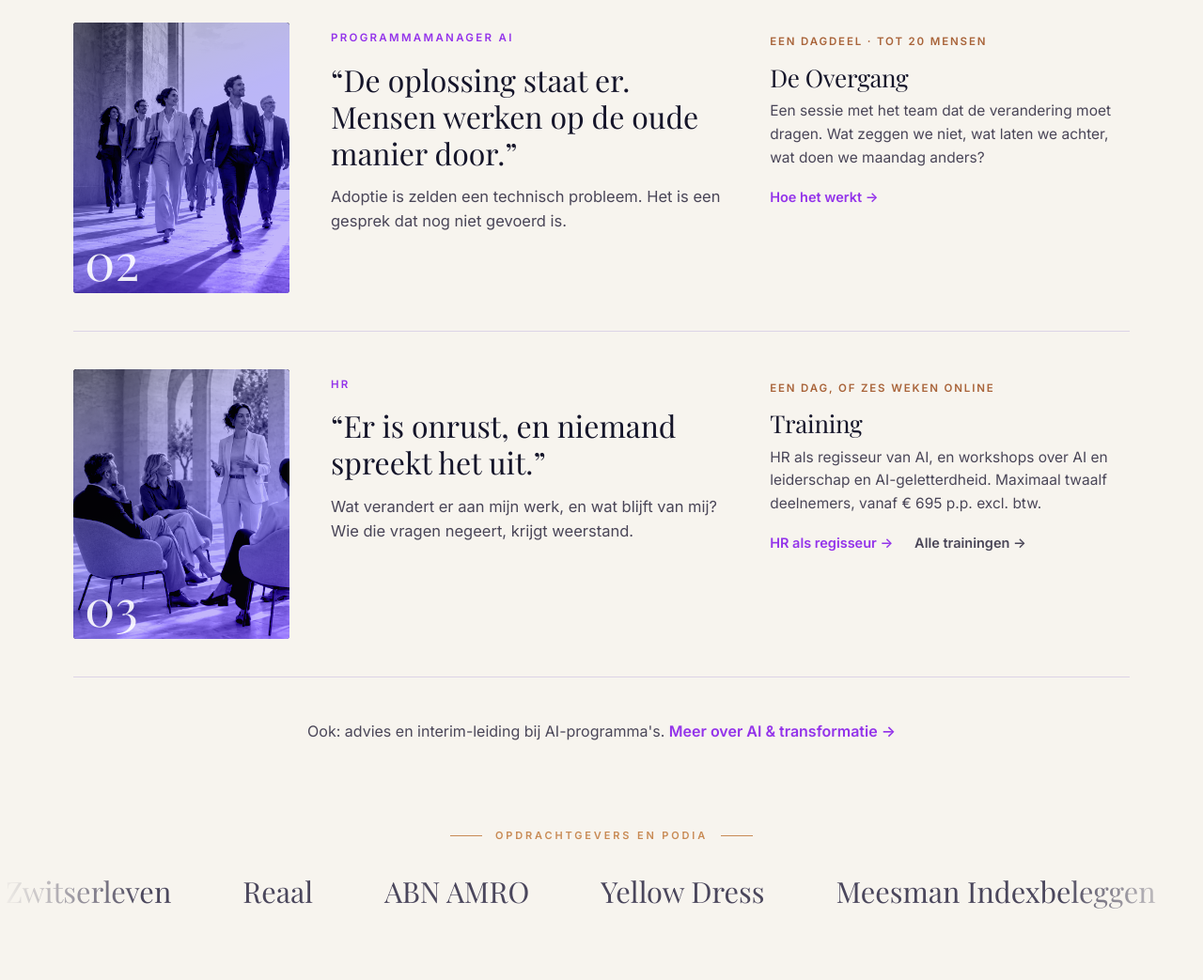
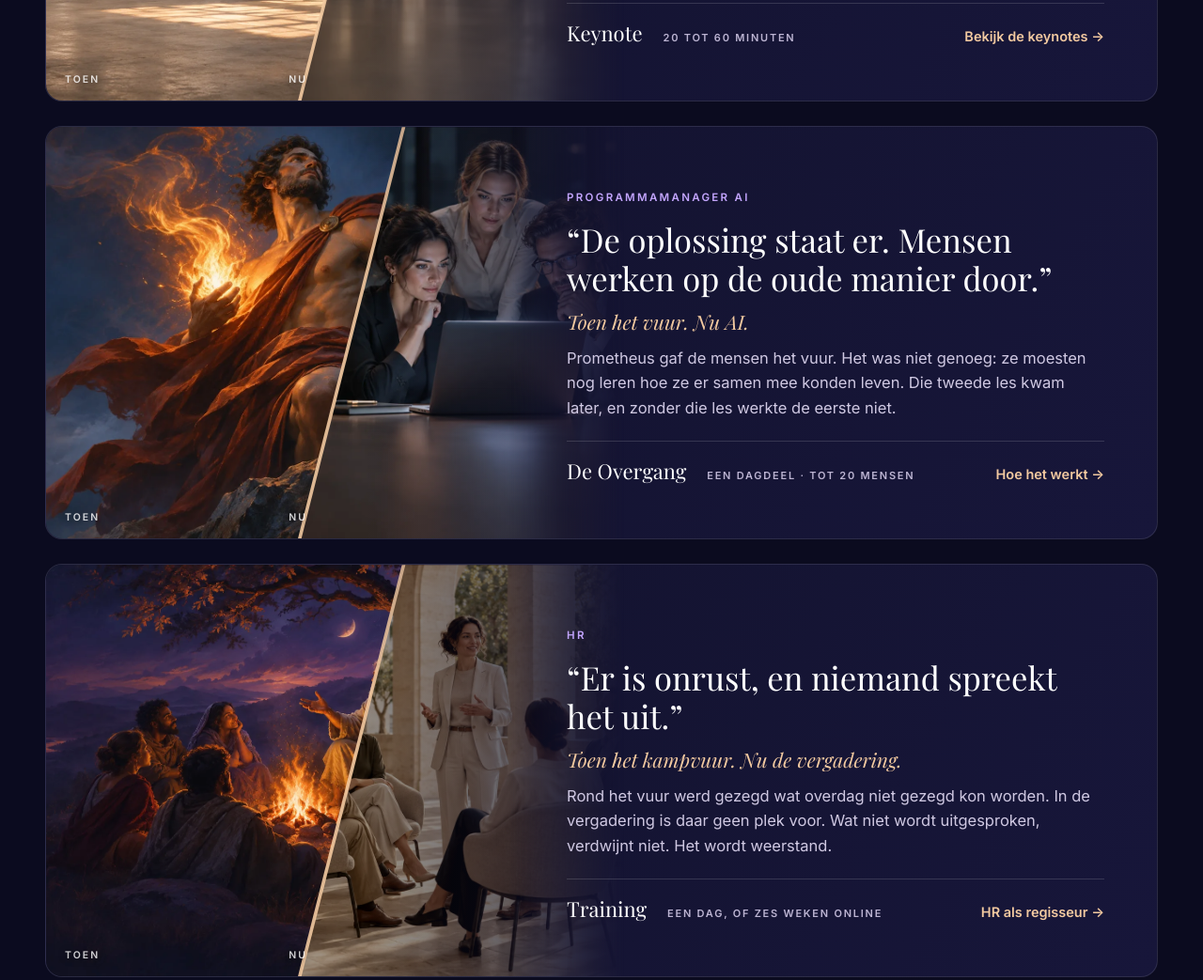
Before and after one commit to 197701010/black-elephant-site, a plain HTML site: page index.html in a window 1280 px wide. Shown: the part 1411-2454 px from the top of the page at 94% size. Drawn offline with Linux system fonts and the light colour scheme.

Commit message:
v32 herken-blok toen en nu

```diff
--- a/index.html
+++ b/index.html
@@ -172,25 +172,34 @@ body{background:var(--night)}
 .wie{background:var(--paper);padding:100px 0 80px;color:var(--ink);overflow:hidden}
 .wie>.wrap{text-align:center}
 .wie h2{font-size:clamp(32px,3.8vw,50px);margin:10px 0 20px;color:var(--ink)}
-.rijen{max-width:1180px;margin:34px auto 0;padding:0 28px}
-.rij{display:grid;grid-template-columns:230px 1.05fr .95fr;gap:44px;align-items:start;padding:40px 0;border-top:1px solid #DCD3E6}
-.rij:last-child{border-bottom:1px solid #DCD3E6}
-.rij .bld{display:block;position:relative;aspect-ratio:4/5;overflow:hidden;border-radius:3px;background:linear-gradient(160deg,#0B0B1E 0%,#2A2380 60%,#6D4BD8)}
-.rij .bld img{width:100%;height:100%;object-fit:cover;display:block;filter:grayscale(1) contrast(1.3) brightness(.78);mix-blend-mode:luminosity;opacity:.95;transition:transform 1.2s cubic-bezier(.2,.7,.2,1)}
-.rij:hover .bld img{transform:scale(1.05)}
-.rij .nr{position:absolute;left:12px;bottom:8px;z-index:2;font:400 54px/1 var(--serif);color:#fff;opacity:.9}
-.rij .rol{font:600 11.5px var(--sans);letter-spacing:.2em;text-transform:uppercase;color:var(--plum)}
-.rij blockquote{font:400 clamp(25px,2.5vw,34px)/1.22 var(--serif);margin:12px 0 14px;padding:0;border:0;color:var(--ink)}
-.rij .qq>p{color:var(--ink-2);font-size:16.5px;line-height:1.6;margin:0}
-.rij .bod{padding-top:4px}
-.rij .bod .k{font:600 11.5px var(--sans);letter-spacing:.16em;text-transform:uppercase;color:#A9643A}
-.rij .bod h3{font:400 26px/1.2 var(--serif);margin:10px 0 8px;color:var(--ink)}
-.rij .bod p{color:var(--ink-2);font-size:15.5px;line-height:1.6;margin:0 0 14px}
-.rij .go{font:600 14.5px var(--sans);color:var(--plum);text-decoration:none}
-.rij .go:hover{text-decoration:underline}.rij .go.two{margin-left:18px;color:var(--ink-2)}
-.wie .abn{margin:44px 0 0;color:var(--ink-2);font-size:16px}
-.abn a{color:var(--plum);font-weight:600;text-decoration:none}
-@media (max-width:920px){.wie{padding-top:70px}.rij{grid-template-columns:110px 1fr;gap:18px 20px;padding:30px 0}.rij .bod{grid-column:1/-1}.rij .nr{font-size:34px;left:8px;bottom:4px}.rijen{padding:0 22px}}
+.wie{background:var(--night)!important;color:#fff!important;padding:100px 0 90px!important}
+.wie h2{color:#fff!important;margin-bottom:8px!important}
+.wie .lead{color:#BDB5D3;font-size:17.5px;max-width:560px;margin:0 auto}
+.rijen{max-width:1240px;margin:50px auto 0;padding:0 28px;display:grid;gap:26px}
+.sp{position:relative;isolation:isolate;overflow:hidden;border-radius:18px;border:1px solid rgba(255,255,255,.1);background:linear-gradient(120deg,#12122B,#17163A);display:grid;grid-template-columns:44% 1fr;min-height:440px;color:#fff;text-decoration:none;transition:border-color .3s}
+.sp:hover{border-color:rgba(242,201,160,.5)}
+.sp .duo{position:absolute;left:0;top:0;width:52%;height:100%;z-index:-1;-webkit-mask-image:linear-gradient(90deg,#000 80%,transparent);mask-image:linear-gradient(90deg,#000 80%,transparent)}
+.sp .duo img{position:absolute;inset:0;width:100%;height:100%;object-fit:cover;transition:transform 1.6s cubic-bezier(.2,.7,.2,1)}
+.sp .duo .toen{width:66%}
+.sp .duo .nu{clip-path:polygon(62% 0,100% 0,100% 100%,44% 100%);filter:brightness(.62) saturate(.75) contrast(1.1)}
+.sp .duo .nu.dk{filter:none}
+.sp .duo i{position:absolute;inset:0;background:#F2C9A0;clip-path:polygon(61.6% 0,62.2% 0,44.2% 100%,43.6% 100%);opacity:.9}
+.sp .duo::after{content:"";position:absolute;inset:0;background:linear-gradient(90deg,transparent 55%,rgba(18,18,43,.75));pointer-events:none}
+.sp:hover .duo .toen{transform:scale(1.04)}
+.sp .lab{position:absolute;bottom:16px;font:600 10.5px var(--sans);letter-spacing:.2em;text-transform:uppercase;color:#fff;opacity:.8;z-index:1;text-shadow:0 1px 8px rgba(0,0,0,.7)}
+.sp .lab.l{left:20px}.sp .lab.r{left:42%}
+.sp .t{grid-column:2;padding:46px 56px 44px 34px;align-self:center}
+.sp .rol{font:600 11.5px var(--sans);letter-spacing:.2em;text-transform:uppercase;color:#C4A6FF}
+.sp blockquote{font:400 clamp(26px,2.7vw,38px)/1.2 var(--serif);margin:12px 0 10px;padding:0;border:0;color:#fff}
+.sp .sub{font:italic 400 21px var(--serif);color:#F2C9A0;margin:0 0 12px}
+.sp .st{color:#CFC8E2;font-size:16.5px;line-height:1.6;margin:0 0 22px;max-width:560px}
+.sp .bod{border-top:1px solid rgba(255,255,255,.14);padding-top:16px;display:flex;flex-wrap:wrap;gap:6px 22px;align-items:baseline}
+.sp .bod b{font:400 22px var(--serif);color:#fff}
+.sp .bod span{font:600 11px var(--sans);letter-spacing:.16em;text-transform:uppercase;color:#BDB5D3}
+.sp .bod em{font:600 14.5px var(--sans);font-style:normal;color:#F2C9A0;margin-left:auto}
+.wie .abn{margin:44px 0 0;color:#BDB5D3;font-size:16px}
+.abn a{color:#F2C9A0;font-weight:600;text-decoration:none}
+@media (max-width:920px){.wie{padding:70px 0 60px!important}.rijen{padding:0 18px}.sp{grid-template-columns:1fr;min-height:0}.sp .duo{position:relative;width:100%;height:230px;-webkit-mask-image:linear-gradient(0deg,transparent,#000 35%);mask-image:linear-gradient(0deg,transparent,#000 35%)}.sp .duo::after{display:none}.sp .t{grid-column:1;padding:6px 24px 30px}.sp .lab{bottom:auto;top:14px}.sp .lab.r{left:auto;right:18px}.sp .bod em{margin-left:0;width:100%}}
 .names6{padding-top:10px}
 .method .grid{grid-template-columns:1.05fr .95fr!important;gap:70px!important;align-items:start!important}
 .hero .bg.kb{animation:cine 40s ease-in-out infinite alternate!important;transform-origin:70% 55%}
@@ -266,29 +275,27 @@ body{background:var(--night)}
   </div>
 </section>
 
-<section class="wie" id="aanbod" aria-labelledby="h-her">
+<section class="wie dk" id="aanbod" aria-labelledby="h-her">
   <div class="wrap">
-    <p class="eyebrow c rv">Voor directie, programmateam en HR</p>
+    <p class="eyebrow c lt rv">Voor directie, programmateam en HR</p>
     <h2 id="h-her" class="rv">Herken je dit?</h2>
+    <p class="lead rv">De vraag is van nu. Het verhaal dat erbij hoort is ouder.</p>
   </div>
   <div class="rijen">
-  <article class="rij rv">
-    <a class="bld" href="/practice/#keynotes" tabindex="-1" aria-hidden="true"><img src="/assets/be/img/n/keynote.webp" alt="" loading="lazy" style="object-position:70% 30%"><span class="nr">01</span></a>
-    <div class="qq"><span class="rol">Directie</span><blockquote>“We investeren in AI, maar zien het nog niet terug.”</blockquote><p>De tools zijn er. Het werk zelf is niet veranderd. Zolang dat zo blijft, blijft het rendement uit.</p></div>
-    <div class="bod"><span class="k">20 tot 60 minuten</span><h3>Keynote</h3><p>Eén verhaal waardoor een hele zaal anders naar AI kijkt. Voor congres, directiedag of kick-off. Met voorgesprek en op maat.</p><a class="go" href="/practice/#keynotes">Bekijk de keynotes →</a></div>
-  </article>
-  <article class="rij rv">
-    <a class="bld" href="/practice/#dialoog" tabindex="-1" aria-hidden="true"><img src="/assets/be/img/n/overgang.webp" alt="" loading="lazy" style="object-position:82% 40%"><span class="nr">02</span></a>
-    <div class="qq"><span class="rol">Programmamanager AI</span><blockquote>“De oplossing staat er. Mensen werken op de oude manier door.”</blockquote><p>Adoptie is zelden een technisch probleem. Het is een gesprek dat nog niet gevoerd is.</p></div>
-    <div class="bod"><span class="k">Een dagdeel · tot 20 mensen</span><h3>De Overgang</h3><p>Een sessie met het team dat de verandering moet dragen. Wat zeggen we niet, wat laten we achter, wat doen we maandag anders?</p><a class="go" href="/practice/#dialoog">Hoe het werkt →</a></div>
-  </article>
-  <article class="rij rv">
-    <a class="bld" href="/workshops/#w-hr" tabindex="-1" aria-hidden="true"><img src="/assets/be/img/n/training.webp" alt="" loading="lazy" style="object-position:68% 30%"><span class="nr">03</span></a>
-    <div class="qq"><span class="rol">HR</span><blockquote>“Er is onrust, en niemand spreekt het uit.”</blockquote><p>Wat verandert er aan mijn werk, en wat blijft van mij? Wie die vragen negeert, krijgt weerstand.</p></div>
-    <div class="bod"><span class="k">Een dag, of zes weken online</span><h3>Training</h3><p>HR als regisseur van AI, en workshops over AI en leiderschap en AI-geletterdheid. Maximaal twaalf deelnemers, vanaf € 695 p.p. excl. btw.</p><a class="go" href="/workshops/#w-hr">HR als regisseur →</a> <a class="go two" href="/academy/">Alle trainingen →</a></div>
-  </article>
+    <a class="sp rv" href="/practice/#keynotes">
+      <div class="duo"><img class="toen" src="/assets/be/img/n/thema-transformatie.webp" alt="Een oude fabriekshal met een groot vliegwiel" loading="lazy" style="object-position:70% 50%"><img class="nu" src="/assets/be/img/n/thema-samenwerken.webp" alt="Een team aan een vergadertafel met een laptop" loading="lazy" style="object-position:40% 40%"><i aria-hidden="true"></i><span class="lab l" aria-hidden="true">Toen</span><span class="lab r" aria-hidden="true">Nu</span></div>
+      <div class="t"><span class="rol">Directie</span><blockquote>“We investeren in AI, maar zien het nog niet terug.”</blockquote><p class="sub">Toen de dynamo. Nu AI.</p><p class="st">Fabrieken vervingen de stoommachine door een elektromotor en werkten verder zoals altijd. Het rendement kwam pas toen ze de fabriek zelf anders gingen inrichten. Dat duurde dertig jaar.</p><div class="bod"><b>Keynote</b><span>20 tot 60 minuten</span><em>Bekijk de keynotes →</em></div></div>
+    </a>
+    <a class="sp rv" href="/practice/#dialoog">
+      <div class="duo"><img class="toen" src="/assets/be/img/prometheus-groot.webp" alt="Prometheus met het vuur in zijn hand" loading="lazy" style="object-position:80% 20%"><img class="nu dk" src="/assets/be/img/n/nu-team.webp" alt="Een team kijkt samen naar een laptop" loading="lazy" style="object-position:62% 30%"><i aria-hidden="true"></i><span class="lab l" aria-hidden="true">Toen</span><span class="lab r" aria-hidden="true">Nu</span></div>
+      <div class="t"><span class="rol">Programmamanager AI</span><blockquote>“De oplossing staat er. Mensen werken op de oude manier door.”</blockquote><p class="sub">Toen het vuur. Nu AI.</p><p class="st">Prometheus gaf de mensen het vuur. Het was niet genoeg: ze moesten nog leren hoe ze er samen mee konden leven. Die tweede les kwam later, en zonder die les werkte de eerste niet.</p><div class="bod"><b>De Overgang</b><span>Een dagdeel · tot 20 mensen</span><em>Hoe het werkt →</em></div></div>
+    </a>
+    <a class="sp rv" href="/workshops/#w-hr">
+      <div class="duo"><img class="toen" src="/assets/be/img/n/thema-storytelling.webp" alt="Mensen rond een kampvuur luisteren naar een verteller" loading="lazy" style="object-position:62% 55%"><img class="nu" src="/assets/be/img/n/training.webp" alt="Een kleine groep in een kring" loading="lazy" style="object-position:72% 35%"><i aria-hidden="true"></i><span class="lab l" aria-hidden="true">Toen</span><span class="lab r" aria-hidden="true">Nu</span></div>
+      <div class="t"><span class="rol">HR</span><blockquote>“Er is onrust, en niemand spreekt het uit.”</blockquote><p class="sub">Toen het kampvuur. Nu de vergadering.</p><p class="st">Rond het vuur werd gezegd wat overdag niet gezegd kon worden. In de vergadering is daar geen plek voor. Wat niet wordt uitgesproken, verdwijnt niet. Het wordt weerstand.</p><div class="bod"><b>Training</b><span>Een dag, of zes weken online</span><em>HR als regisseur →</em></div></div>
+    </a>
   </div>
-  <div class="wrap"><p class="abn rv">Ook: advies en interim-leiding bij AI-programma's. <a href="/practice/#transformatie">Meer over AI &amp; transformatie →</a></p></div>
+  <div class="wrap" style="text-align:center"><p class="abn rv">Ook: open workshops in de <a href="/academy/">Academy</a>, en advies en interim-leiding bij AI-programma's. <a href="/practice/#transformatie">Meer over AI &amp; transformatie →</a></p></div>
 </section>
 
 <section class="names6" aria-labelledby="h-names">
@@ -326,22 +333,7 @@ body{background:var(--night)}
   </div>
 </section>
 
-<section class="feature dk" aria-labelledby="h-pro">
-  <div class="wrap">
-    <a class="feat rv" href="/library/prometheus/">
-      <div class="duo"><img src="/assets/be/img/prometheus-groot.webp" alt="Prometheus met het vuur in zijn hand" loading="lazy" style="object-position:38% 30%"><img class="nu" src="/assets/be/img/n/nu-team.webp" alt="Een team kijkt samen naar een laptop" loading="lazy" style="object-position:62% 30%"><i aria-hidden="true"></i></div>
-      <div class="ftxt">
-        <p class="eyebrow lt">Uitgelicht verhaal</p>
-        <h2 id="h-pro">Prometheus</h2>
-        <p class="sub">Toen het vuur. Nu AI.</p>
-        <p>Prometheus gaf de mensen het vuur, en niemand vroeg wie de gevolgen zou dragen. Dezelfde vraag ligt vandaag op tafel bij elk team dat AI invoert. Het verhaal is oud. Het gesprek is van nu.</p>
-        <span class="btn btn-warm" style="margin-top:8px">Ontdek het verhaal <span class="ar" aria-hidden="true">→</span></span>
-      </div>
-    </a>
-  </div>
-</section>
-
-<section class="feature dk" aria-labelledby="h-les" style="padding-top:0">
+<section class="feature dk" aria-labelledby="h-les">
   <div class="wrap">
     <a class="feat rv" href="/academy/mensen-van-hout/">
       <img src="/assets/be/img/mensen-van-hout.webp" alt="Houten mensfiguren in een nachtelijk regenwoud" loading="lazy" style="object-position:78% 40%">
```
